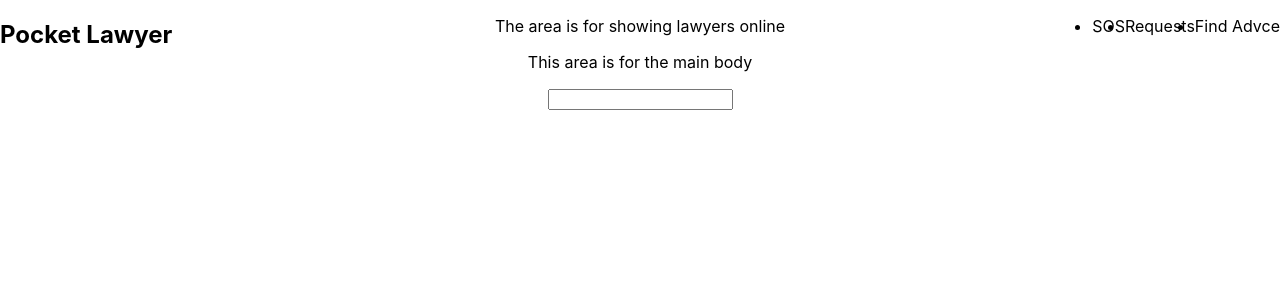
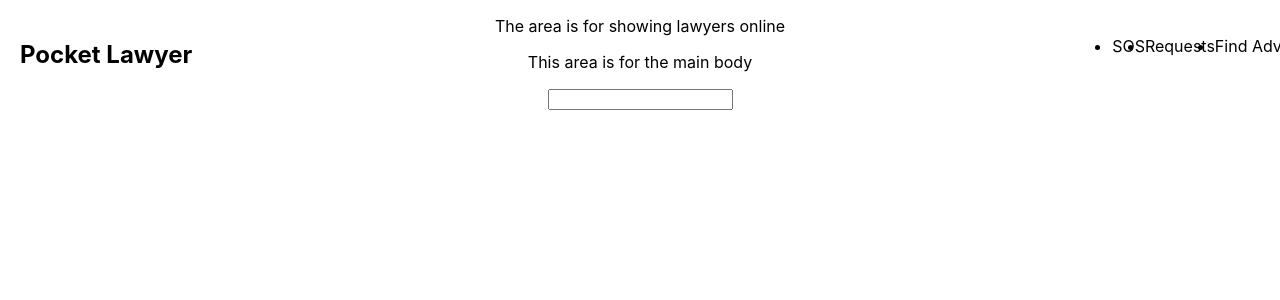
Before and after one commit to lpattersonn/pocketlawyer, a React (Create React App) app: page / in a window 1280 px wide. Shown: the top 300 px of the page. Built offline with nearby package versions, Linux system fonts and the light colour scheme.

Commit message:
docs: updated to docs

```diff
--- a/package.json
+++ b/package.json
@@ -37,7 +37,8 @@
     ]
   },
   "devDependencies": {
-    "webpack": "^3.8.0",
+    "html-webpack-plugin": "^5.5.0",
+    "webpack": "^3.12.0",
     "webpack-cli": "^4.9.2",
     "webpack-dev-server": "^2.9.7"
   }
--- a/src/App.css
+++ b/src/App.css
@@ -40,8 +40,9 @@
 
 /* Nav */
  .nav {
-   position: absolute;
+   position: fixed;
    top: 0;
+   margin: 20px;
    width: 100%;
    display: flex;
      flex-direction: row;
--- a/src/App.js
+++ b/src/App.js
@@ -17,11 +17,14 @@ function App() {
             </ul>
           </div>
         </nav>
+
       </header>
 
       {/* Laywers online section*/}
       <section id="sidebar">
+
         <p>The area is for showing lawyers online</p>
+
         {/* user first inital */}
         <article>{/* laywer image */}</article>
       </section>
```
Also changed, not shown: 15 other files (tests, documents, lock files or other folders).
